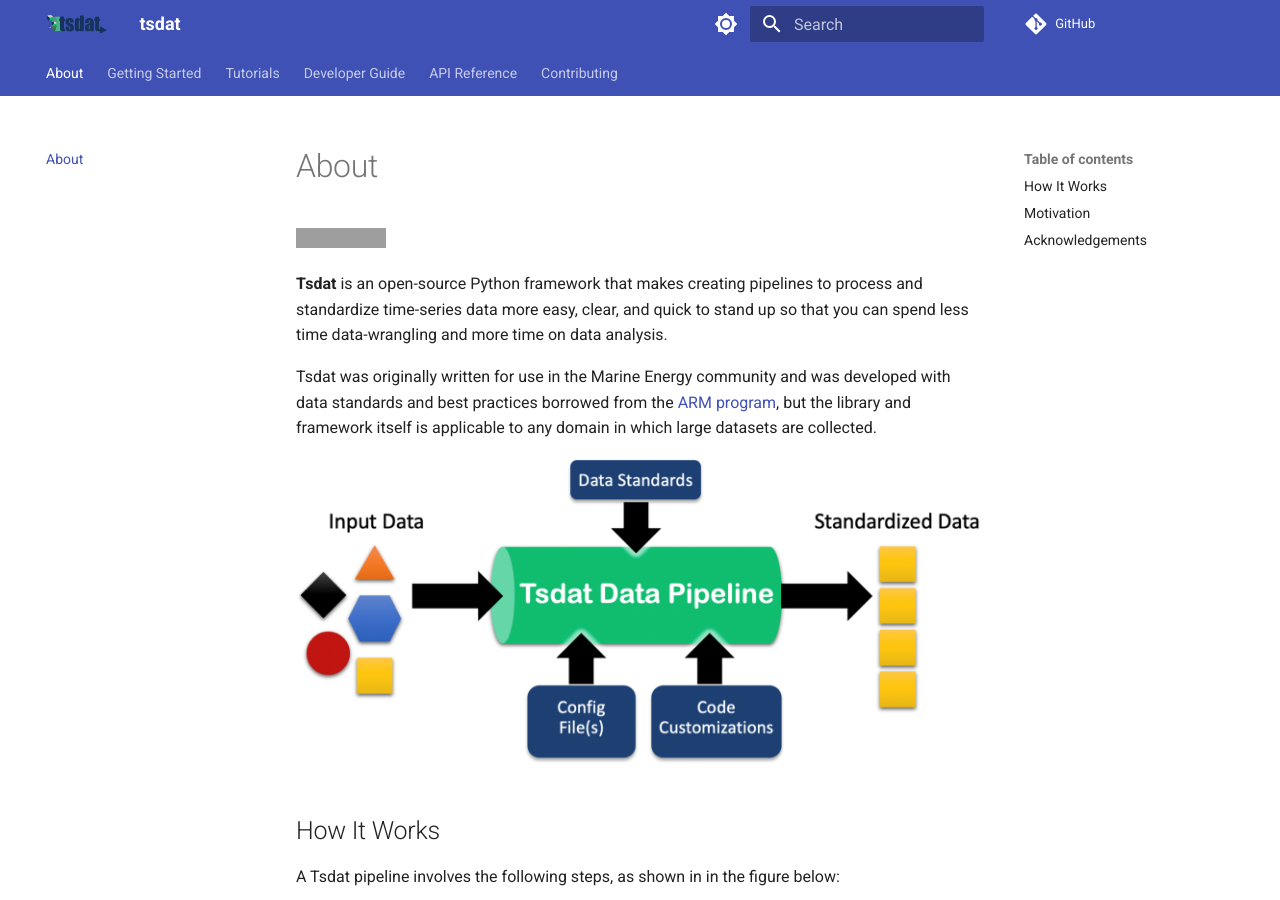
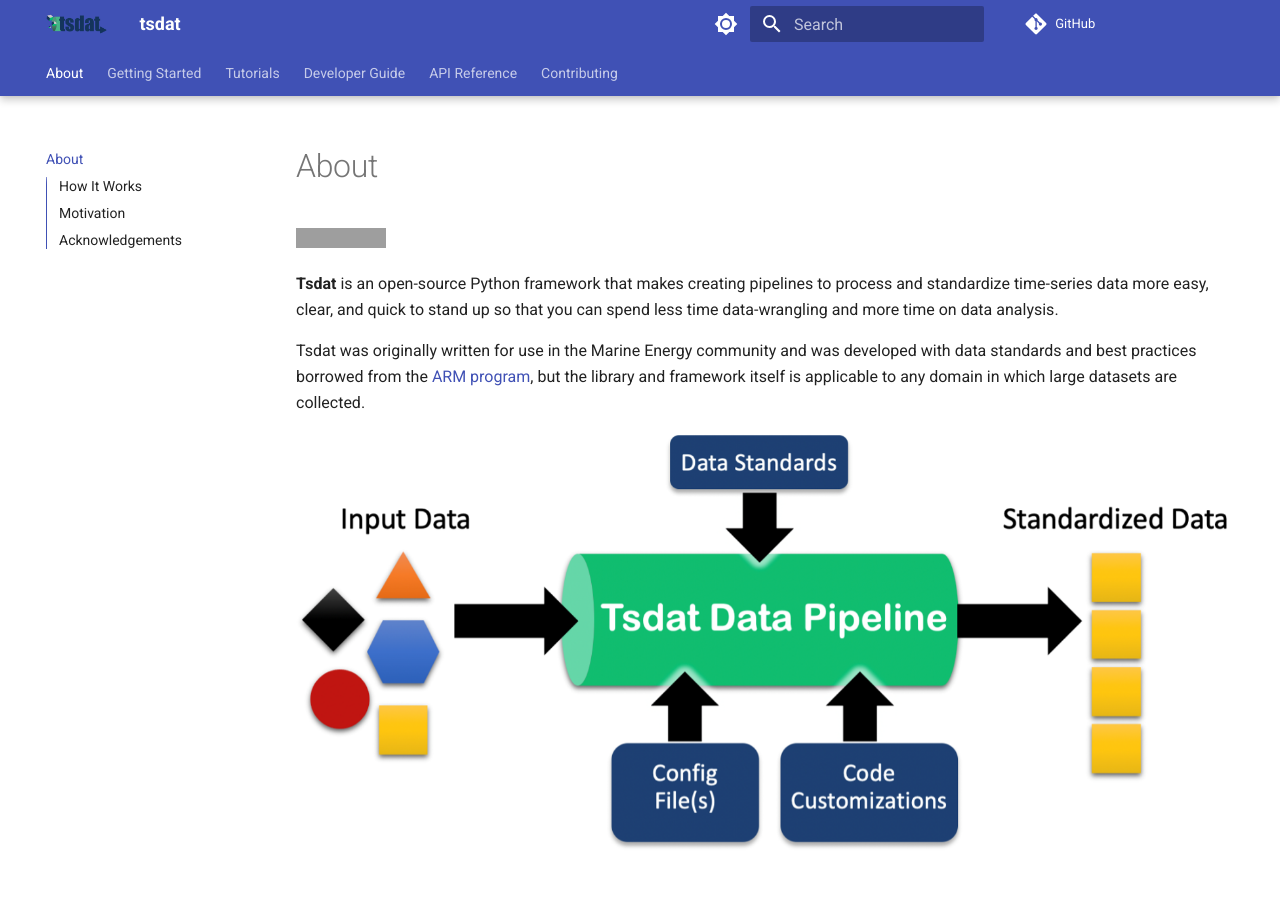
Before and after one commit to tsdat/tsdat, an MkDocs documentation site: the page built from docs/index.md, in a window 1280 px wide and 900 px high. Built offline with MkDocs 1.6.1 and Material for MkDocs 9.7.7, drawn with Linux system fonts in a browser that asks for light colours; comment, search, counter and statistics services are not loaded; grey boxes are pictures that could not be loaded.

Commit message:
Update mkdocs settings

```diff
--- a/mkdocs.yml
+++ b/mkdocs.yml
@@ -45,14 +45,15 @@
   features:
     - content.code.copy
     - content.code.annotate
+    - navigation.expand
+    - navigation.tabs
+    - navigation.tabs.sticky
+    - navigation.top
     - navigation.tracking
-    - navigation.tabs
-    - navigation.indexes
-    - navigation.expand
-    - navigation.top
     - search.highlight
     - search.suggest
     - search.share
+    - toc.integrate
     - toc.follow
 
 markdown_extensions:
@@ -72,7 +73,7 @@
   - pymdownx.tasklist:
       custom_checkbox: true
   - toc:
-      permalink: true
+      permalink: "#"
       permalink_title: Anchor link to this section for reference
 
 plugins:
```
